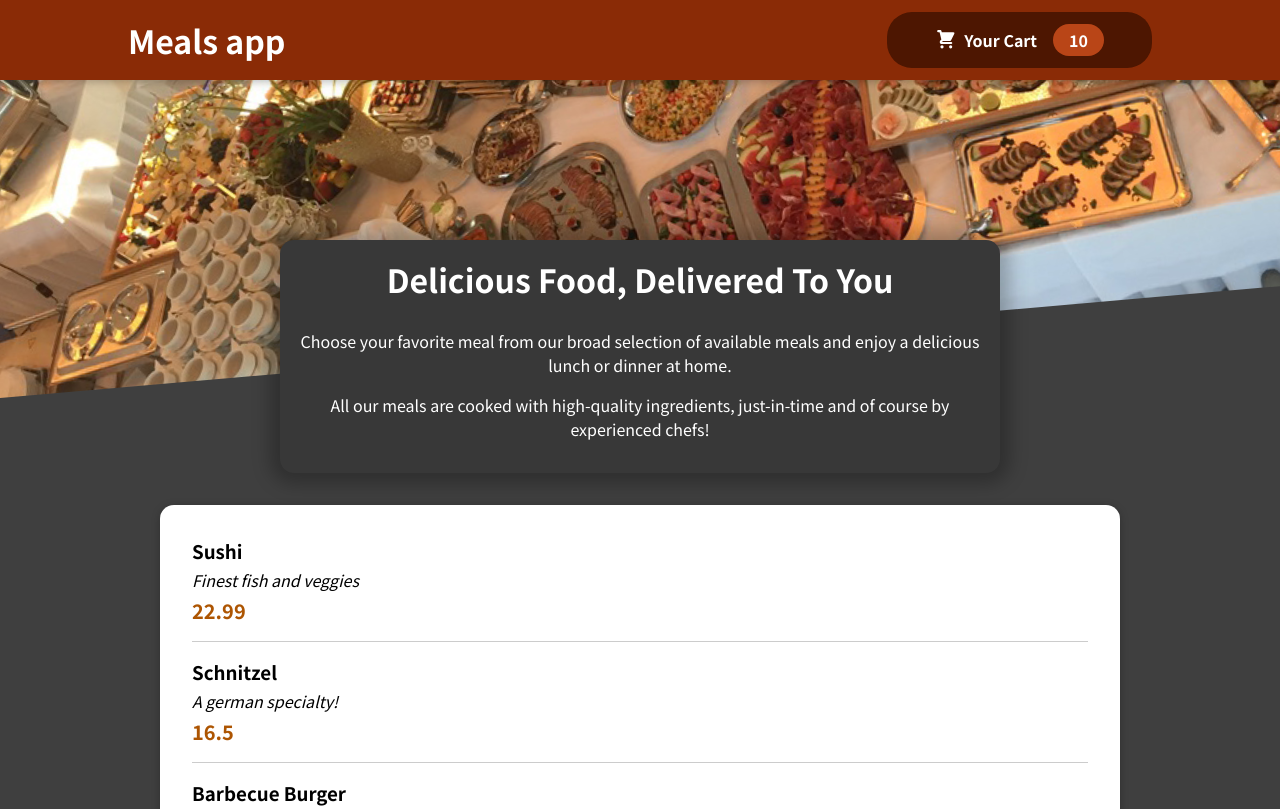
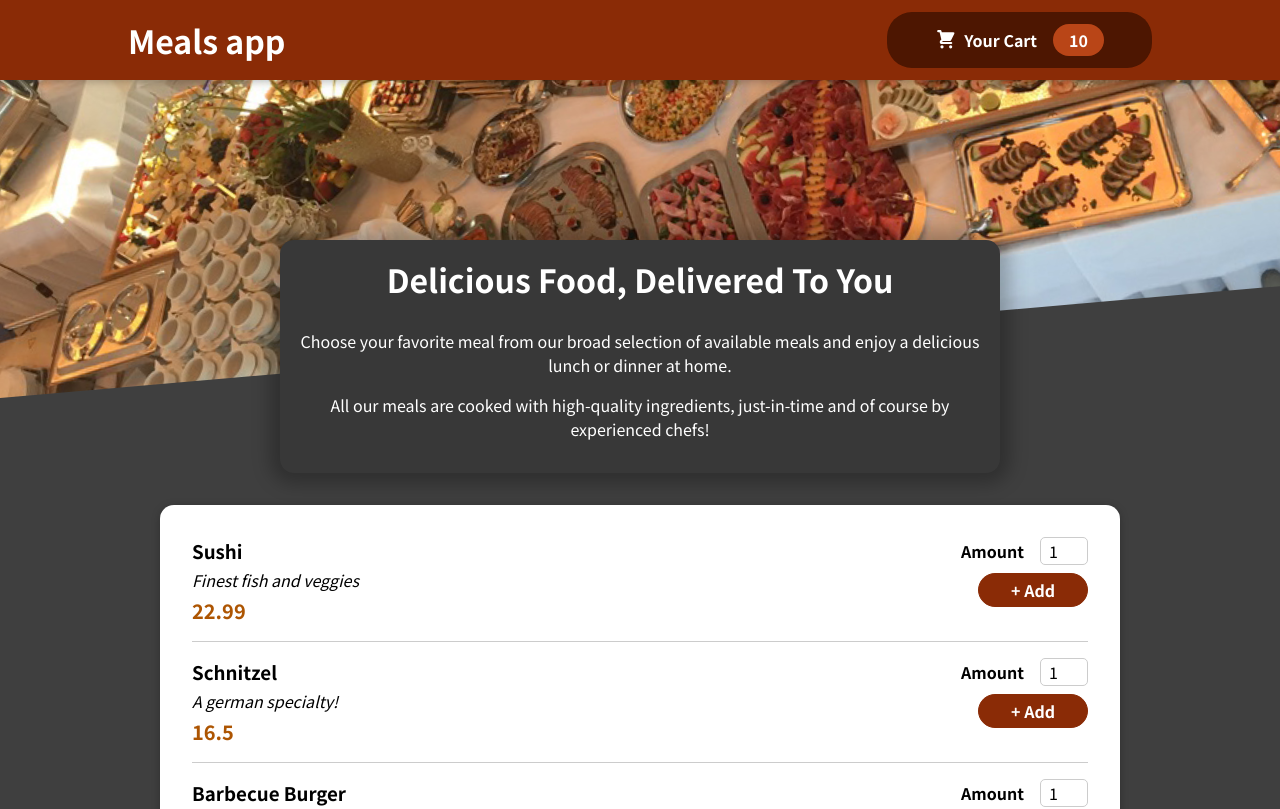
Before and after one commit to subhashini-19/FoodOrderApp, a React (Create React App) app: page / in a window 1280 px wide. Shown: the top 809 px of the page. Built offline with nearby package versions, Linux system fonts and the light colour scheme.

Commit message:
Adding MealForm

```diff
--- a/src/components/Meals/MealItemForm.js
+++ b/src/components/Meals/MealItemForm.js
@@ -1,6 +1,19 @@
+import classes from'./MealItemForm.module.css';
+import Input from '../UI/Input/Input';
+
 const MealItemForm = () => {
+    return <form className={classes.form}>
+        <Input label="Amount" input={{id:'Amount' ,
+    type: 'Number',
+    min: '1',
+    max : '5',
+    step : '1',
+    defaultValue : '1'
+    }}></Input>
+        <button>+ Add</button>
+    </form>
 
 }
 
 
-export defaukt MealItemForm;
+export default MealItemForm;
--- a/src/components/Meals/MenuItem.js
+++ b/src/components/Meals/MenuItem.js
@@ -1,4 +1,5 @@
 import classes from "./MenuItem.module.css";
+import MealItemForm from './MealItemForm';
 
 const MenuItem = (props) => {
   return (
@@ -9,7 +10,9 @@
           <div className={classes.description}>{props.item.description}</div>
           <div className={classes.price}>{props.item.price}</div>
         </div>
-        <div></div>
+        <div>
+            <MealItemForm></MealItemForm>
+        </div>
       </div>
     </li>
   );
--- /dev/null
+++ b/src/components/UI/Input/Input.js
@@ -0,0 +1,12 @@
+import classes from './Input.module.css';
+
+const Input = (props) => {
+  return (
+    <div className={classes.input}>
+      <label htmlFor={props.input.id}>{props.label}</label>
+      <input {...props.input} />
+    </div>
+  );
+};
+
+export default Input;
--- /dev/null
+++ b/src/components/UI/Input/Input.module.css
@@ -0,0 +1,18 @@
+.input {
+  display: flex;
+  align-items: center;
+  margin-bottom: 0.5rem;
+}
+
+.input label {
+  font-weight: bold;
+  margin-right: 1rem;
+}
+
+.input input {
+  width: 3rem;
+  border-radius: 5px;
+  border: 1px solid #ccc;
+  font: inherit;
+  padding-left: 0.5rem;
+}
```
